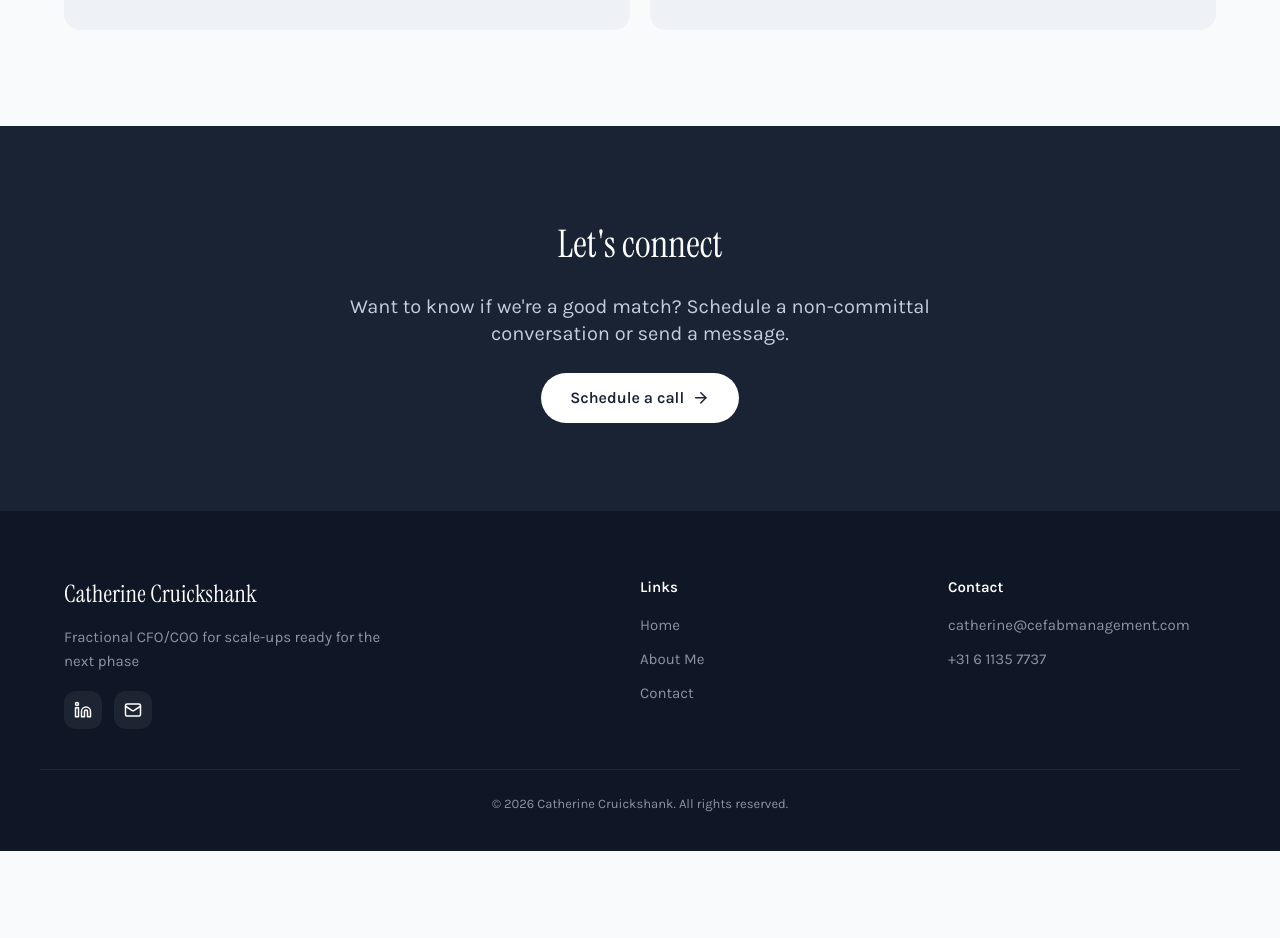
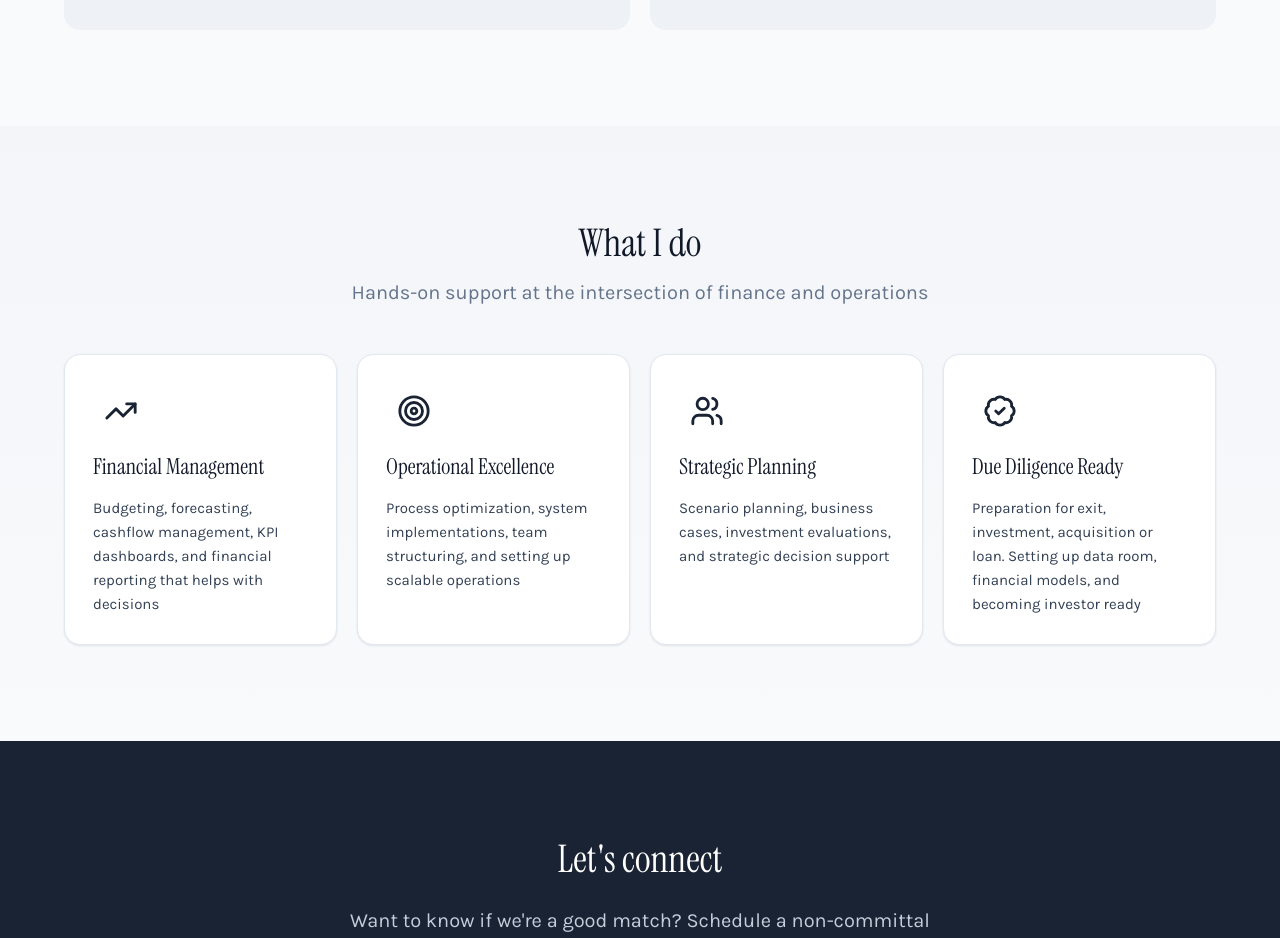
Before and after one commit to decipherindustries/cefabmanagement.com, a Next.js app: page /en in a window 1280 px wide. Shown: the part 2345-3283 px from the top of the page. Before the commit the page ends 3196 px from the top, so only its background shows below. Built offline with nearby package versions, Linux system fonts and the light colour scheme; no server answers.

Commit message:
feat: what I do section

```diff
--- a/app/[locale]/page.tsx
+++ b/app/[locale]/page.tsx
@@ -5,6 +5,7 @@ import { buildAlternates, canonicalFor } from "@/lib/seo";
 import { Hero } from "@/components/sections/Hero";
 import { SoundFamiliar } from "@/components/sections/SoundFamiliar";
 import { WhyWorkTogether } from "@/components/sections/WhyWorkTogether";
+import { WhatIDo } from "@/components/sections/WhatIDo";
 import { Connect } from "@/components/sections/Connect";
 
 export async function generateMetadata({ params }: { params: Promise<{ locale: string }> }): Promise<Metadata> {
@@ -27,6 +28,7 @@ export default async function HomePage({ params }: { params: Promise<{ locale: s
       <Hero locale={locale as Locale} dict={dict} />
       <SoundFamiliar dict={dict} />
       <WhyWorkTogether dict={dict} />
+      <WhatIDo dict={dict} />
       <Connect locale={locale as Locale} dict={dict} />
     </main>
   );
--- /dev/null
+++ b/components/sections/WhatIDo.tsx
@@ -0,0 +1,22 @@
+import { TrendingUp, Target, Users, BadgeCheck } from "lucide-react";
+import { Section } from "@/components/layout/Section";
+import { SectionHead } from "@/components/layout/SectionHead";
+import { FeatureCard } from "@/components/ui/FeatureCard";
+import type { Dictionary } from "@/content";
+
+const ICONS = [<TrendingUp key="t" />, <Target key="g" />, <Users key="u" />, <BadgeCheck key="b" />];
+
+export function WhatIDo({ dict }: { dict: Dictionary }) {
+  return (
+    <Section band label={dict.services.title}>
+      <SectionHead title={dict.services.title}>{dict.services.subtitle}</SectionHead>
+      <div className="ck-grid4">
+        {dict.services.cards.map((c, i) => (
+          <FeatureCard key={c.title} iconVariant="plain" icon={ICONS[i]} title={c.title}>
+            {c.body}
+          </FeatureCard>
+        ))}
+      </div>
+    </Section>
+  );
+}
```
